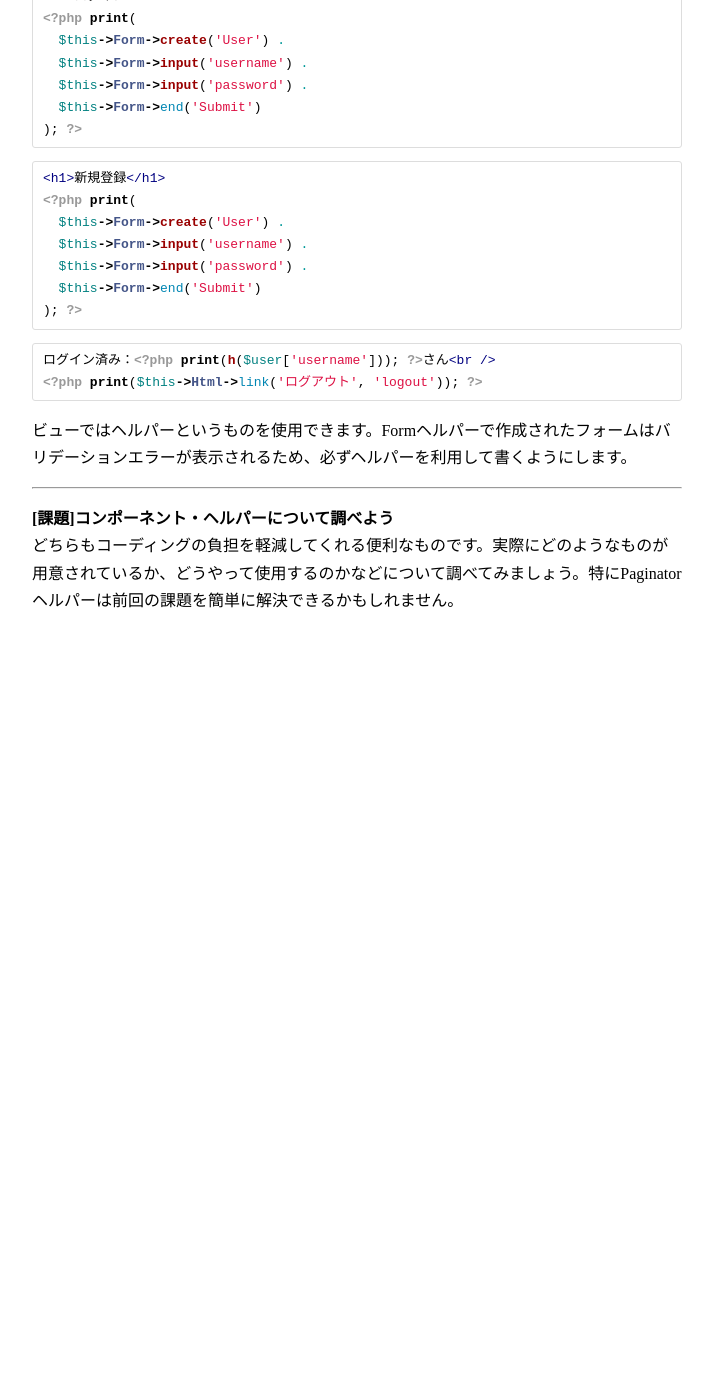
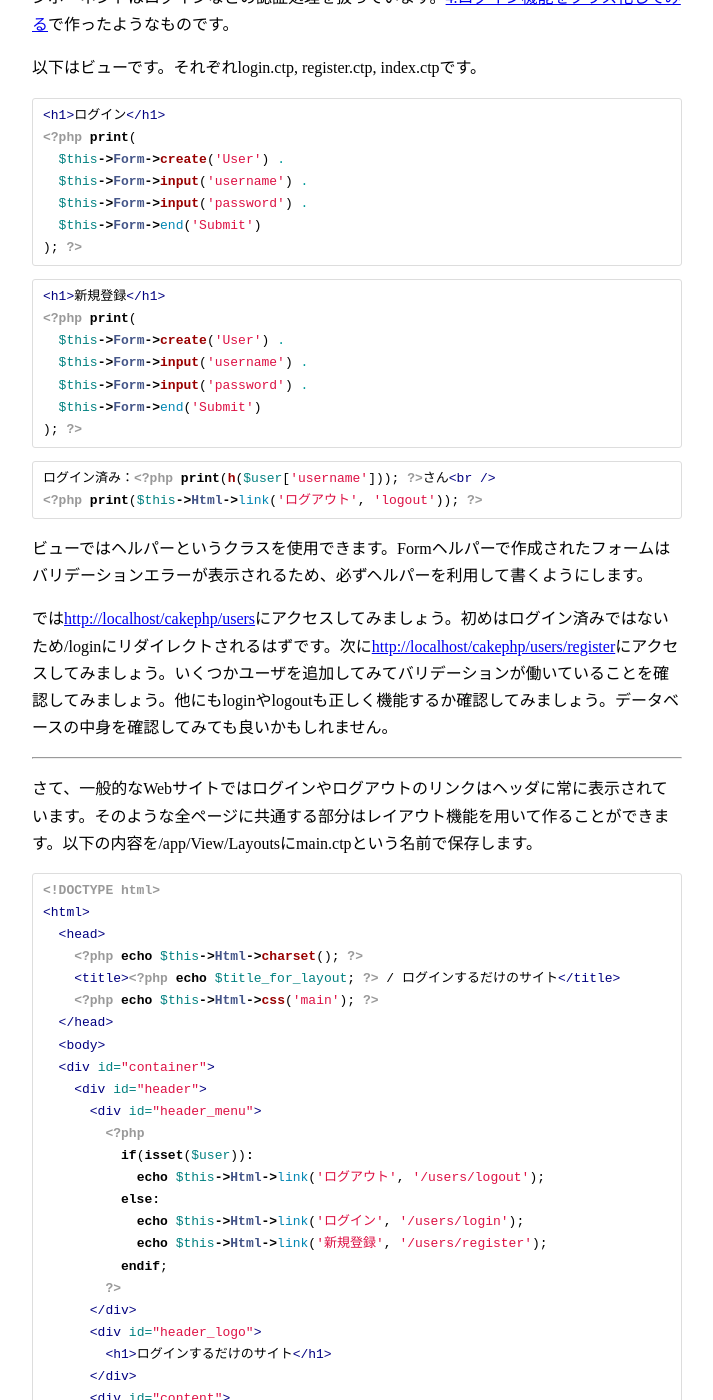
Before and after one commit to kojii/skillup, a Jekyll site: the page built from 2/7.md, in a window 1280 px wide and 1400 px high, scrolled down 2295 px. Shown: the whole window, without its empty margins (458-1171 px from the left). Built offline with Jekyll 4.4.1, drawn with Linux system fonts in a browser that asks for light colours; Markdown is read by kramdown in place of the engine named in the settings; before the commit the page ends 2925 px from its top, so only the background shows below that; some of the changed text lies outside the part shown.

Commit message:
コメント、saveとは、自作のAuthとの関係、動作確認、2-8を統合

````diff
--- a/2/7.md
+++ b/2/7.md
@@ -10,18 +10,19 @@ layout: default
 App::uses('AppModel', 'Model');
 
 class User extends AppModel {
+  //入力チェック機能
   public $validate = array(
     'username' => array(
       array(
-        'rule' => 'isUnique',
+        'rule' => 'isUnique', //重複禁止
         'message' => '既に使用されているIDです。'
       ),
       array(
-        'rule' => 'alphaNumeric',
+        'rule' => 'alphaNumeric', //半角英数字のみ
         'message' => '名前は半角英数字にしてください。'
       ),
       array(
-        'rule' => array('between', 2, 32),
+        'rule' => array('between', 2, 32), //2～32文字
         'message' => '名前は2文字以上32文字以内にしてください。'
       )
     ),
@@ -44,7 +45,9 @@ class User extends AppModel {
 
 }
 ```
-バリデーションという機能を使って入力チェックをすることができます。beforeSave関数はsaveの直前に呼ばれますのでここでパスワードを暗号化しておきます。ところでこの暗号化を施すと長さが41bytesになるのでテーブルの定義を変更しておきましょう。以下はコントローラです。
+バリデーションという機能を使って入力チェックをすることができます。beforeSave関数はsaveの直前に呼ばれますのでここでパスワードをハッシュ化しておきます。saveとはINSERTやUPDATEの役割を果たす関数です。また、今まで使っていたハッシュ関数とは異なる関数でハッシュ化するため、一度usersテーブルの中身を空にしておきましょう。
+
+以下はコントローラです。
 
 ```php
 <?php
@@ -52,20 +55,30 @@ App::uses('AppController', 'Controller');
 
 class UsersController extends AppController {
 
+  //読み込むコンポーネントの指定
   public $components = array('Session', 'Auth');
 
+  //どのアクションが呼ばれてもはじめに実行される関数
   public function beforeFilter()
   {
     parent::beforeFilter();
+
+    //未ログインでアクセスできるアクションを指定
+    //これ以外のアクションへのアクセスはloginにリダイレクトされる規約になっている
     $this->Auth->allow('register', 'login');
   }
 
+  //ログイン後にリダイレクトされるアクション
   public function index(){
     $this->set('user', $this->Auth->user());
   }
 
   public function register(){
+  	//$this->requestにPOSTされたデータが入っている
+  	//POSTメソッドかつユーザ追加が成功したら
     if($this->request->is('post') && $this->User->save($this->request->data)){
+      //ログイン
+      //$this->request->dataの値を使用してログインする規約になっている
       $this->Auth->login();
       $this->redirect('index');
     }
@@ -86,11 +99,7 @@ class UsersController extends AppController {
   }
 }
 ```
-$componentsは使用するコンポーネントの読み込みです。コンポーネントとは、コントローラでよく使われる共通処理をまとめたライブラリのようなもので、Authコンポーネントはログインなどの認証処理を扱っています。
-
-beforeFilter関数はどのアクションが呼ばれてもはじめに実行される関数です。ここで$this->Auth->allowを用いて、未ログインで見ることができるページを指定します。
-
-indexはログイン後にリダイレクトされるページです。registerでは$this->User->saveが呼び出されています。これはSQLで言うINSERTにあたります。ユーザ追加後ログインしてリダイレクトします。
+コンポーネントとは、コントローラでよく使われる共通処理をまとめたクラスで、Authコンポーネントはログインなどの認証処理を扱っています。[4.ログイン機能をクラス化してみる](4.html)で作ったようなものです。
 
 以下はビューです。それぞれlogin.ctp, register.ctp, index.ctpです。
 
@@ -118,7 +127,93 @@ indexはログイン後にリダイレクトされるページです。register
 ログイン済み：<?php print(h($user['username'])); ?>さん<br />
 <?php print($this->Html->link('ログアウト', 'logout')); ?>
 ```
-ビューではヘルパーというものを使用できます。Formヘルパーで作成されたフォームはバリデーションエラーが表示されるため、必ずヘルパーを利用して書くようにします。
+ビューではヘルパーというクラスを使用できます。Formヘルパーで作成されたフォームはバリデーションエラーが表示されるため、必ずヘルパーを利用して書くようにします。
+
+では[http://localhost/cakephp/users](http://localhost/cakephp/users)にアクセスしてみましょう。初めはログイン済みではないため/loginにリダイレクトされるはずです。次に[http://localhost/cakephp/users/register](http://localhost/cakephp/users/register)にアクセスしてみましょう。いくつかユーザを追加してみてバリデーションが働いていることを確認してみましょう。他にもloginやlogoutも正しく機能するか確認してみましょう。データベースの中身を確認してみても良いかもしれません。
+
+***
+
+さて、一般的なWebサイトではログインやログアウトのリンクはヘッダに常に表示されています。そのような全ページに共通する部分はレイアウト機能を用いて作ることができます。以下の内容を/app/View/Layoutsにmain.ctpという名前で保存します。
+
+```php
+<!DOCTYPE html>
+<html>
+  <head>
+    <?php echo $this->Html->charset(); ?>
+    <title><?php echo $title_for_layout; ?> / ログインするだけのサイト</title>
+    <?php echo $this->Html->css('main'); ?>
+  </head>
+  <body>
+  <div id="container">
+    <div id="header">
+      <div id="header_menu">
+        <?php
+          if(isset($user)):
+            echo $this->Html->link('ログアウト', '/users/logout');
+          else:
+            echo $this->Html->link('ログイン', '/users/login');
+            echo $this->Html->link('新規登録', '/users/register');
+          endif;
+        ?>
+      </div>
+      <div id="header_logo">
+        <h1>ログインするだけのサイト</h1>
+      </div>
+      <div id="content">
+        <?php echo $this->fetch('content'); ?>
+      </div>
+    </div>
+  </body>
+</html>
+```
+
+実際に使用すると$this->fetch('content')の部分にビューの内容が表示されます。また、ログイン状態を取得するためにコントローラのほうで$user変数にユーザの情報を入れておくことにしようと思います。これは、全てのコントローラに書くのではなく、AppControllerという全てのコントローラの元になるクラスに書くことで実現します。
+
+```php
+<?php
+App::uses('Controller', 'Controller');
+
+class AppController extends Controller {
+
+  public $components = array('Auth');
+
+  public function beforeFilter(){
+    $this->Auth->allow();
+    $this->set('user', $this->Auth->user());
+    $this->layout = 'main'; //レイアウトを指定
+  }
+}
+```
+この際$this->Auth->allow()によって全てのアクションへのアクセスを許可しています。個別にログイン済みでなければアクセスできないアクションを指定するには$this->Auth->deny()を使用します。具体的には、UsersControllerの
+
+    $this->Auth->allow('register', 'login');
+
+を
+
+    $this->Auth->deny('index', 'logout');
+
+に変更します。
+
+レイアウトファイルのほうに戻ると、$this->Html->css('main')によってmain.cssというファイルを読み込んでいます。CSSファイルなどの静的コンテンツは/app/webrootに配置します。以下の内容を/app/webroot/css/main.cssに保存します。
+
+```css
+#container {
+  width: 800px;
+  margin: 0 auto;
+}
+
+#header:after {
+  content: "";
+  display: block;
+  clear: both;
+}
+
+#header_menu{
+  float: right;
+}
+```
+
+これによって全てのコントローラはmainレイアウトを使用するようになりました。試しに[http://localhost/cakephp/datas](http://localhost/cakephp/datas)あたりにアクセスしてみましょう。
 
 ***
 
````
